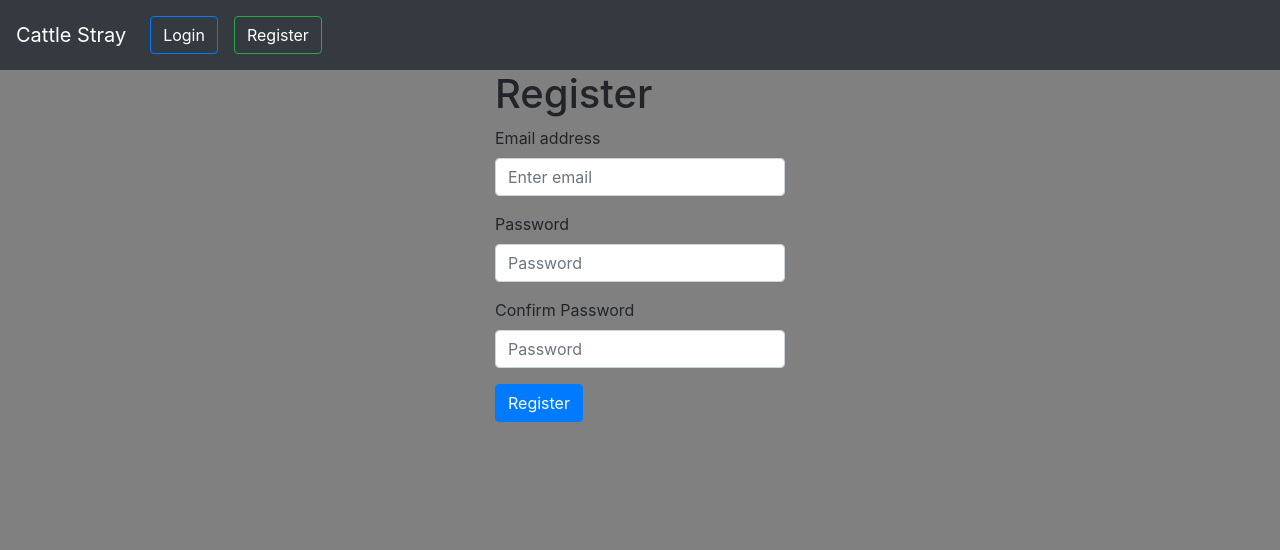
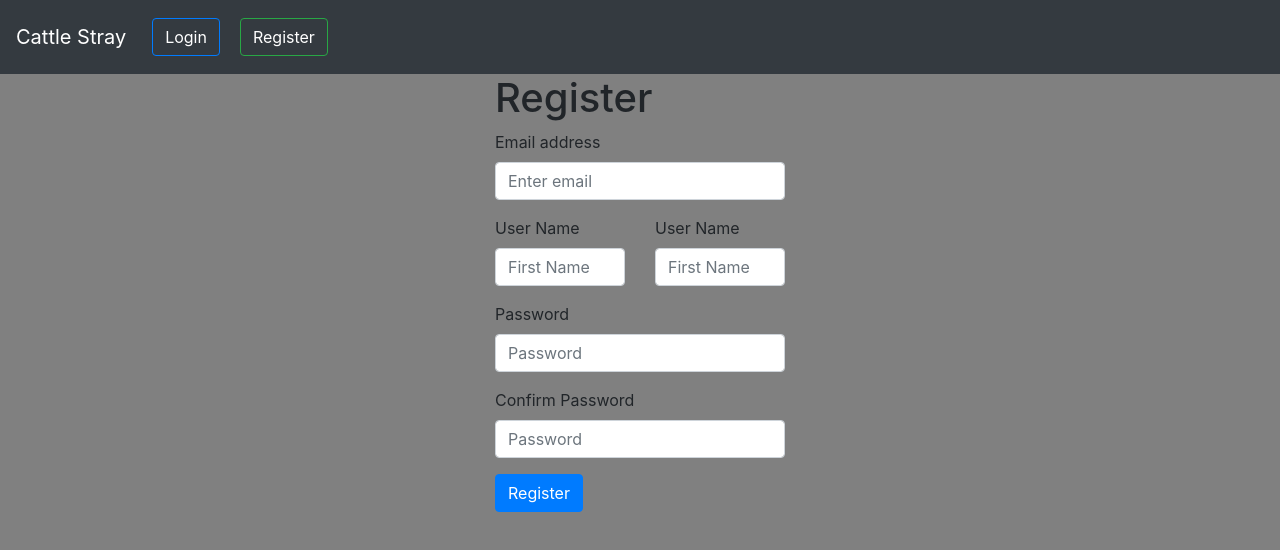
Before and after one commit to Ferin79/Cattle-Stray, a React (Create React App) app in the folder admin/: page /#/register in a window 1280 px wide. Shown: the top 550 px of the page. Built offline with nearby package versions, Linux system fonts and the light colour scheme; no server answers.

Commit message:
initial setup

```diff
--- a/admin/src/App.js
+++ b/admin/src/App.js
@@ -3,18 +3,21 @@ import { HashRouter as Router } from "react-router-dom";
 import Header from "./components/header";
 import Routes from "./components/routes";
 import { AuthProvider } from "./data/auth";
+import { ContextProvider } from "./data/context";
 import "bootstrap/dist/css/bootstrap.min.css";
-import 'react-toastify/dist/ReactToastify.css';
+import "react-toastify/dist/ReactToastify.css";
 
 function App() {
   return (
     <div className="App" style={{ backgroundColor: "grey", height: "980px" }}>
+      <ContextProvider>
         <AuthProvider>
           <Router>
             <Header />
             <Routes />
           </Router>
         </AuthProvider>
+      </ContextProvider>
     </div>
   );
 }
--- a/admin/src/components/header.jsx
+++ b/admin/src/components/header.jsx
@@ -2,53 +2,74 @@ import React, { useContext } from "react";
 import { NavLink } from "react-router-dom";
 import { Nav, Navbar, Button } from "react-bootstrap";
 import { AuthContext } from "../data/auth";
+import { Context } from "../data/context";
 import firebase from "../data/firebase";
 
-
 const Header = () => {
-
   const { currentUser } = useContext(AuthContext);
+  const { role } = useContext(Context);
 
   let navLinks;
-  if (currentUser) {
+  let admin = "";
+  if (currentUser && role === "admin") {
+    admin = "Admin";
     navLinks = (
       <>
-       <Nav.Link>
-            <NavLink to="/dashboard" className="changeNavColor">Dashboard</NavLink>
+        <Nav.Link>
+          <NavLink to="/admin/dashboard" className="changeNavColor">
+          Dashboard
+          </NavLink>
         </Nav.Link>
         <Nav.Link>
-            <NavLink to="/reports" className="changeNavColor">Reports</NavLink>
+          <NavLink to="/admin/reports" className="changeNavColor">
+          Reports
+          </NavLink>
+        </Nav.Link>
+          <Button onClick={() => firebase.auth().signOut()} variant="outline-danger">
+            Logout
+          </Button>
+      </>
+    );
+  }
+  else if (currentUser) {
+    navLinks = (
+      <>
+        <Nav.Link>
+          <NavLink to="/dashboard" className="changeNavColor">
+          Dashboard
+          </NavLink>
         </Nav.Link>
         <Nav.Link>
-            <Button onClick={() => firebase.auth().signOut()} variant="outline-danger">Logout</Button>
+          <NavLink to="/reports" className="changeNavColor">
+          Reports
+          </NavLink>
         </Nav.Link>
+          <Button onClick={() => firebase.auth().signOut()} variant="outline-danger">
+            Logout
+          </Button>
       </>
     );
   } else {
     navLinks = (
       <>
-       <Nav.Link>
-          <Button variant="outline-primary">
-            <NavLink to="/login" className="changeNavButtonColor">Login</NavLink>
-          </Button>
-        </Nav.Link>
-        <Nav.Link>
-          <Button variant="outline-success">
-            <NavLink to="/register" className="changeNavButtonColor">Register</NavLink>
-          </Button>
-        </Nav.Link>
+        <NavLink to="/login">
+        <Button variant="outline-primary" className="changeNavButtonColor">Login</Button>
+        </NavLink>
+        <NavLink to="/register">
+        <Button variant="outline-success" className="changeNavButtonColor">Register</Button>
+        </NavLink>
       </>
     );
   }
 
   return (
     <Navbar bg="dark" variant="dark">
-      <Navbar.Brand href="#home">Cattle Stray</Navbar.Brand>
+      <Navbar.Brand href="#home">Cattle Stray {admin}</Navbar.Brand>
       <Nav className="mr-auto">
-       {navLinks}
+        {navLinks}
       </Nav>
     </Navbar>
   );
-}
+};
 
 export default Header;
--- a/admin/src/components/routes.jsx
+++ b/admin/src/components/routes.jsx
@@ -3,15 +3,28 @@ import { Switch, Redirect, Route } from 'react-router-dom';
 import login from "../pages/login";
 import register from "../pages/register";
 import dashboard from "../pages/dashboard";
+import adminDashboard from "../pages/admin/dashboard";
+import adminReports from "../pages/admin/reports";
 import reports from "../pages/reports";
 import { AuthContext } from "../data/auth";
+import { Context } from "../data/context";
 
 
 const Routes = () => {
 
     const { currentUser } = useContext(AuthContext);
+    const { role } = useContext(Context);
 
-    if (currentUser) {
+    if (currentUser && role === "admin") {
+        return (
+            <Switch>
+                <Route path='/admin/dashboard' component={adminDashboard} />
+                <Route path='/admin/reports' component={adminReports} />
+                <Redirect to='/admin/dashboard' />
+            </Switch>
+        )
+    }
+    else if (currentUser) {
         return (
             <Switch>
                 <Route path='/dashboard' component={dashboard} />
--- a/admin/src/data/auth.js
+++ b/admin/src/data/auth.js
@@ -1,20 +1,29 @@
 import React, { createContext, useState, useEffect } from 'react';
 import firebase from './firebase';
+import { Context } from "./context";
+import { useContext } from 'react';
 
 export const AuthContext = createContext();
 
 export function AuthProvider({ children }) {
     const [currentUser, setCurrentUser] = useState(false)
+    const { setRole } = useContext(Context);
 
     useEffect(() => {
+
         firebase.auth().onAuthStateChanged((user) => {
             if (user) {
-                setCurrentUser(user);
+                console.log("UE");
+                firebase.firestore().doc(`users/${user.uid}`).get().then((snapshot) => {
+                    console.log(snapshot.data().role);
+                    setCurrentUser(snapshot.data());
+                    setRole(snapshot.data().role);
+                })
             } else {
                 setCurrentUser(null);
             }
         })
-    }, [currentUser])
+    }, [setCurrentUser,setRole])
 
     return (
         <AuthContext.Provider value={{ currentUser }}>
--- a/admin/src/data/contex.js
+++ b/admin/src/data/context.js
@@ -4,12 +4,13 @@ export const Context = createContext();
 
 export const ContextProvider = (props) => {
   const [isLoading, setIsLoading] = useState(false);
+  const [role, setRole] = useState(null);
 
   return (
     <Context.Provider
       value={{
-        isLoading,
-        setIsLoading,
+        isLoading,setIsLoading,
+        role,setRole,
       }}
     >
       {props.children}
--- a/admin/src/data/firebase.js
+++ b/admin/src/data/firebase.js
@@ -1,6 +1,6 @@
 import firebase from "firebase";
 var firebaseConfig = {
-  apiKey: "AIzaSyBl5laXm3EyayNBSAUcF6KIa2BofGTCMSg",
+  apiKey: "AIzaSyAUbEG1L49COARLWsivHYPc1lmTU5hIxd4",
   authDomain: "cattle-stray.firebaseapp.com",
   databaseURL: "https://cattle-stray.firebaseio.com",
   projectId: "cattle-stray",
--- a/admin/src/index.css
+++ b/admin/src/index.css
@@ -2,7 +2,9 @@
 .changeNavColor {
   text-decoration: none !important;
   color: white !important;
+  margin: 5px;
 }
 .changeNavButtonColor {
   color: white !important;
+  margin: 10px;
 }
--- /dev/null
+++ b/admin/src/pages/admin/dashboard.jsx
@@ -0,0 +1,9 @@
+import React from 'react'
+
+export default function dashboard() {
+    return (
+        <div>
+            <h1>Admin Dashboard</h1>
+        </div>
+    )
+}
--- /dev/null
+++ b/admin/src/pages/admin/reports.jsx
@@ -0,0 +1,9 @@
+import React from 'react'
+
+export default function reports() {
+    return (
+        <div>
+            <h1>Admin Reports</h1>
+        </div>
+    )
+}
--- a/admin/src/pages/login.jsx
+++ b/admin/src/pages/login.jsx
@@ -22,6 +22,8 @@ export default function Login() {
       console.log(error);
       if (error.code === "auth/network-request-failed") {
         toast.error("Network connectivity issue");
+      }else if(error.code === "auth/user-not-found"){
+        toast.error("User not found");
       }else{
         toast.error(error.message);
       }
--- a/admin/src/pages/register.jsx
+++ b/admin/src/pages/register.jsx
@@ -1,38 +1,57 @@
 import React from "react";
-import { Form, Button, Container } from "react-bootstrap";
+import { Form, Button, Container, Row, Col } from "react-bootstrap";
 import { useState } from "react";
 import firebase from "../data/firebase";
-import { ToastContainer, toast } from 'react-toastify';
+import { ToastContainer, toast } from "react-toastify";
 
 export default function Register() {
-
-  const [errorText, setErrorText] = useState('');
+  const [errorText, setErrorText] = useState("");
 
   const onRegister = (e) => {
     e.preventDefault();
     const email = e.target.email.value;
+    const firstName = e.target.firstname.value;
+    const lastName = e.target.lastname.value;
     const password = e.target.password.value;
     const confirmPassword = e.target.confirmPassword.value;
+    console.log(firstName, lastName);
+
     if (email === "" || password === "" || confirmPassword === "") {
-      setErrorText("Empty fields"); return;
+      setErrorText("Empty fields");
+      return;
     }
     if (password !== confirmPassword) {
-      setErrorText("Passwords don't match"); return;
+      setErrorText("Passwords don't match");
+      return;
     }
     if (password.length < 6) {
-      toast.error("Password should not be less than 6 characters"); return;
+      toast.error("Password should not be less than 6 characters");
+      return;
     }
 
-    firebase.auth().createUserWithEmailAndPassword(email, password).catch((error) => {
+    firebase
+      .auth()
+      .createUserWithEmailAndPassword(email, password)
+      .catch((error) => {
         console.log(error);
         if (error.code === "auth/network-request-failed") {
           toast.error("Network connectivity issue");
-      }else{
+        } else {
           toast.error(error.message);
         }
+      })
+      .then((response) => {
+        const email = response.user.email;
+        const id = response.user.uid;
+        firebase.firestore().collection("users").doc(id).set({
+          role: "user",
+          email,
+          firstname: "",
+          lastname: "",
+          createdAt: firebase.firestore.Timestamp.now(),
         });
-
-  }
+      });
+  };
   return (
     <Container className="justify-content-md-center col-3">
       <h1>Register</h1>
@@ -41,7 +60,20 @@ export default function Register() {
           <Form.Label>Email address</Form.Label>
           <Form.Control type="email" placeholder="Enter email" />
         </Form.Group>
-
+        <Row>
+          <Col>
+            <Form.Group controlId="firstname">
+              <Form.Label>User Name</Form.Label>
+              <Form.Control type="text" placeholder="First Name" />
+            </Form.Group>
+          </Col>
+          <Col>
+            <Form.Group controlId="lastname">
+              <Form.Label>User Name</Form.Label>
+              <Form.Control type="text" placeholder="First Name" />
+            </Form.Group>
+          </Col>
+        </Row>
         <Form.Group controlId="password">
           <Form.Label>Password</Form.Label>
           <Form.Control type="password" placeholder="Password" />
@@ -51,7 +83,7 @@ export default function Register() {
           <Form.Label>Confirm Password</Form.Label>
           <Form.Control type="password" placeholder="Password" />
         </Form.Group>
-        <div style={{color:"red", margin:5}}>{errorText}</div>
+        <div style={{ color: "red", margin: 5 }}>{errorText}</div>
         <Button variant="primary" type="submit">
           Register
         </Button>
```
Lines whose indentation alone changed are shown as unchanged.
